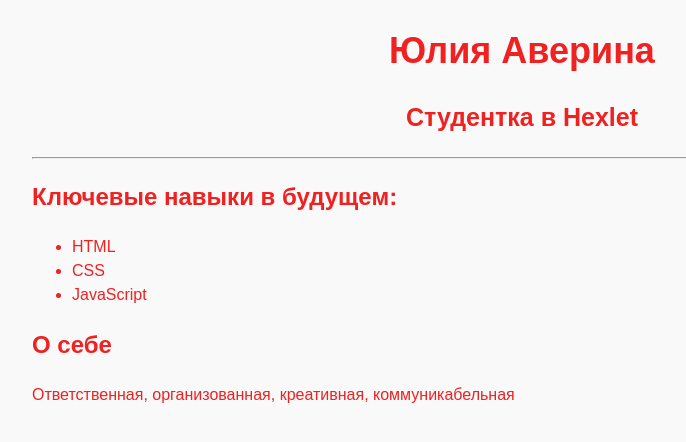
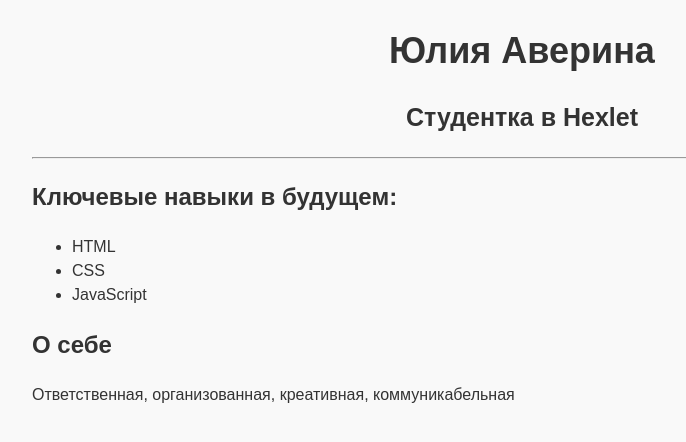
Before and after one commit to JuliyaAv/JuliyaAV, a plain HTML site: page index.html in a window 1280 px wide. Shown: the whole page, without its empty margins (118-804 px from the left). Drawn offline with Linux system fonts and the light colour scheme.

Commit message:
Update style.css

```diff
--- a/style.css
+++ b/style.css
@@ -3,7 +3,7 @@ body {
   line-height: 1.5;
 
   background-color: #f9f9f9;
-  color: #ef2121;
+  color: #333333;
 
   width: 980px;
   margin: 0 auto;
```
